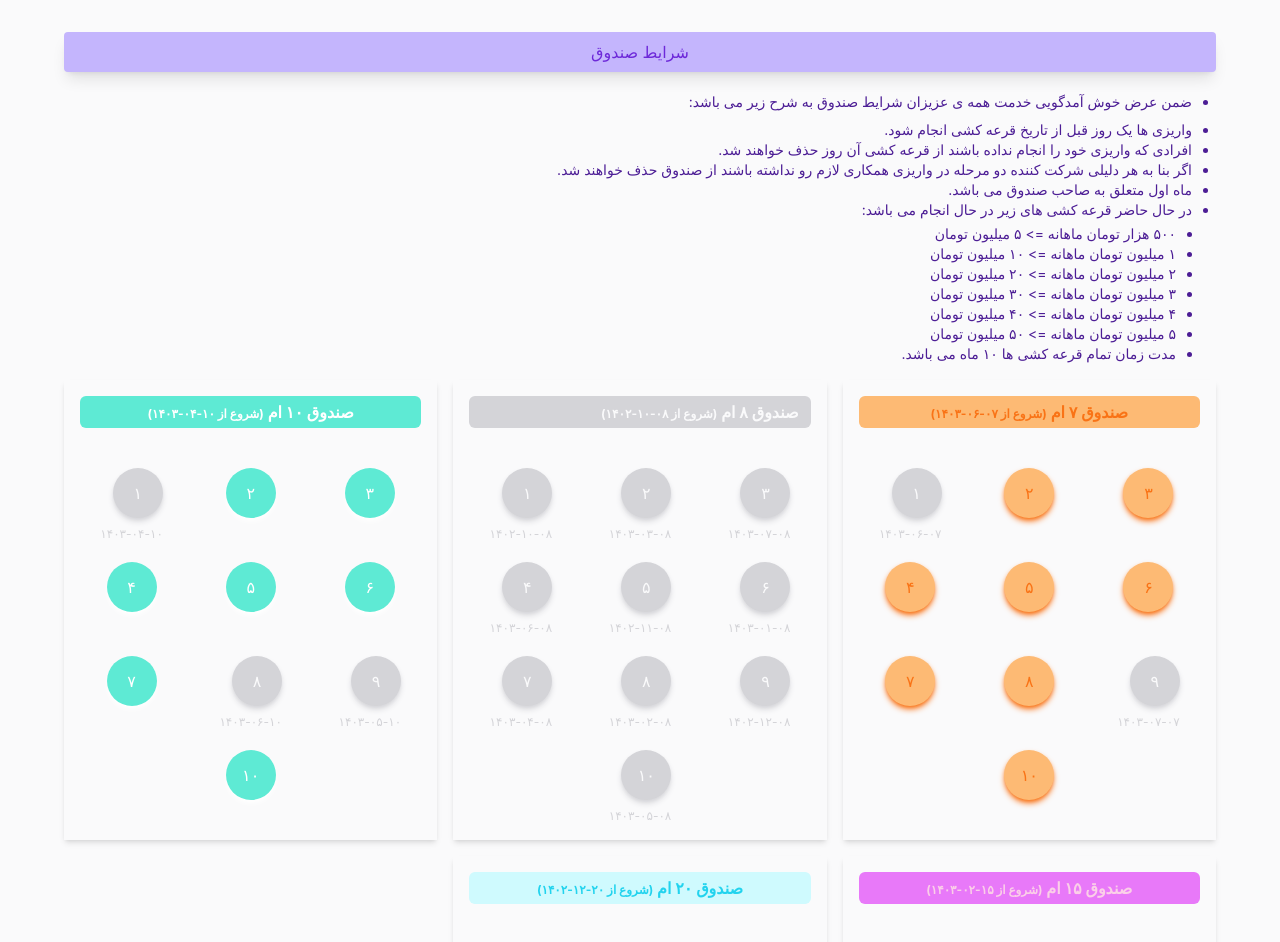
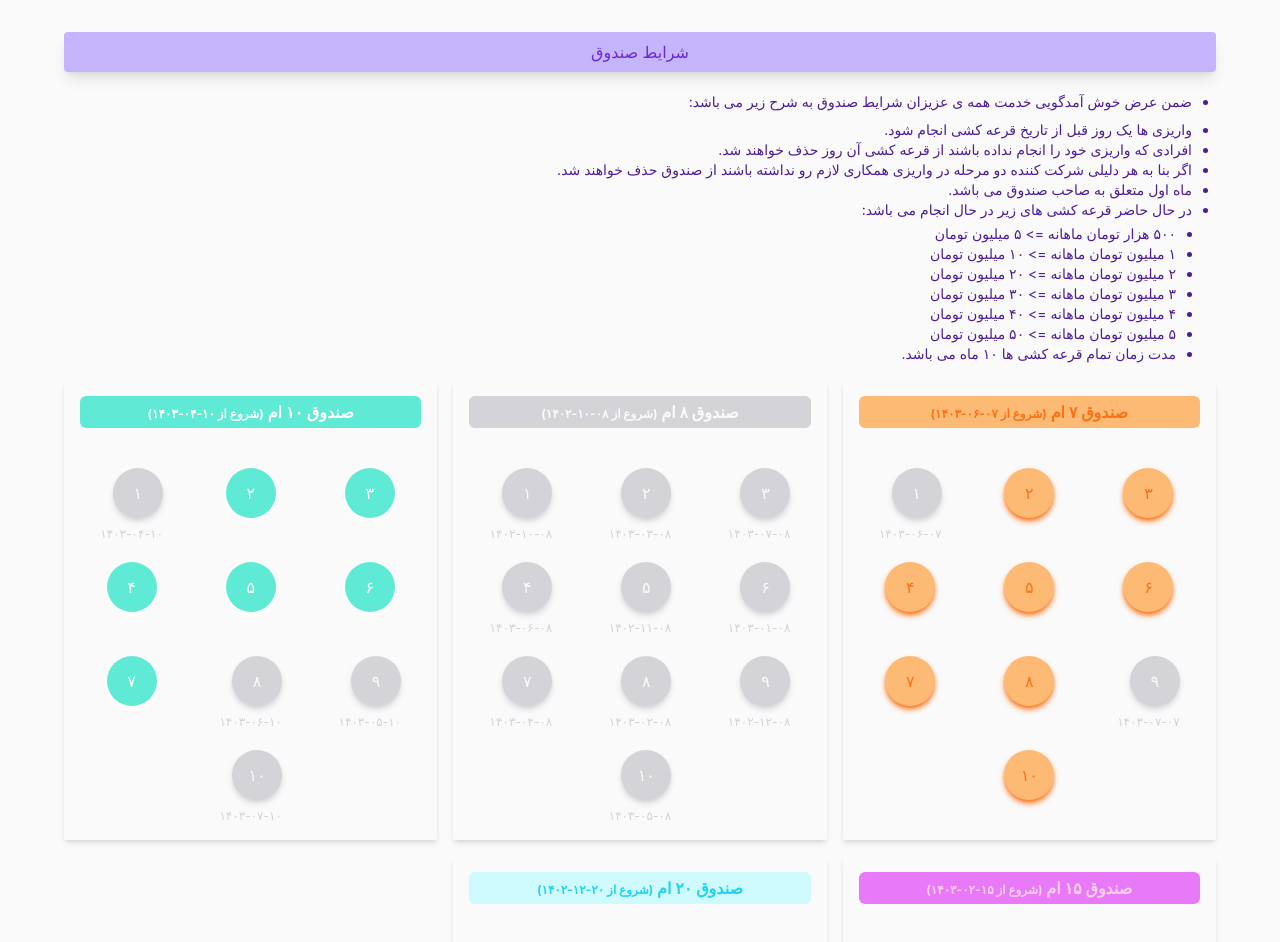
Before and after one commit to Raha7325/monthly-lottery, a React (Create React App) app: page / in a window 1280 px wide. Shown: the top 942 px of the page. Built offline with nearby package versions, Linux system fonts and the light colour scheme.

Commit message:
updated tenth lottery

```diff
--- a/src/components/eighth-lottery.jsx
+++ b/src/components/eighth-lottery.jsx
@@ -5,7 +5,7 @@
     return (
       <>
         <div className='flex-col mt-[40px] md:mt-0 shadow-md p-4'>
-          <div className='mb-10 px-3 py-1 rounded-md shadow-gray-200 text-gray-100 bg-gray-200 font-bold'>صندوق ۸ ام <span className='text-xs'>(شروع از ۰۸-۱۰-۱۴۰۲)</span></div>
+          <div className='mb-10 px-3 py-1 rounded-md shadow-gray-200 text-gray-100 bg-gray-200 font-bold text-center'>صندوق ۸ ام <span className='text-xs'>(شروع از ۰۸-۱۰-۱۴۰۲)</span></div>
           <div className='grid grid-cols-3 gap-x-4 gap-y-5 place-items-center'>
             <div>
               <div className='w-[50px] h-[50px] rounded-[50px] shadow-md shadow-gray-200 text-gray-100 bg-gray-200 flex items-center justify-center col-span-1'>۳</div>
--- a/src/components/tenth-lottery.jsx
+++ b/src/components/tenth-lottery.jsx
@@ -43,8 +43,8 @@
                         <h5 className='text-xs text-transparent pt-2'> .</h5>
                     </div>
                     <div className='col-span-3'>
-                        <div className='w-[50px] h-[50px] rounded-[50px] shadow-md shadow-teal-400 text-teal-400 bg-teal-200  flex items-center justify-center'>۱۰</div>
-                        <h5 className='text-xs text-transparent pt-2'> .</h5>
+                        <div className='w-[50px] h-[50px] rounded-[50px] shadow-md shadow-gray-200 text-gray-100 bg-gray-200 flex items-center justify-center'>۱۰</div>
+                        <h5 className='text-xs text-gray-200 pt-2'>۱۴۰۳-۰۷-۱۰</h5>
                     </div>
                 </div>
             </div>
```
